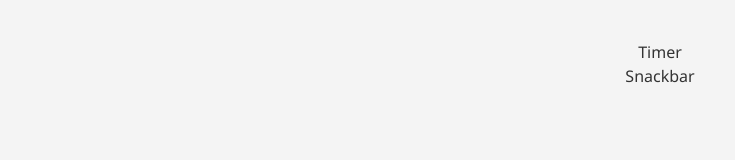
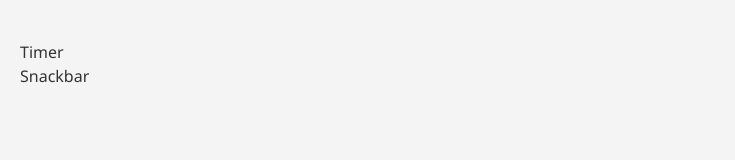
Before and after one commit to Dmitry-Zinchenko89/goit-js-hw-10, a plain HTML site: page index.html in a window 1280 px wide. Shown: the top 160 px of the page, without its empty margins (0-735 px from the left). Drawn offline with Linux system fonts and the light colour scheme.

Commit message:
Deploying to gh-pages from @ Dmitry-Zinchenko89/goit-js-hw-10@1738462d7d82f7bcb504e9e6d3e387793703bbed 🚀

```diff
--- a/index.html
+++ b/index.html
@@ -9,21 +9,7 @@
     <link rel="stylesheet" crossorigin href="/goit-js-hw-10/assets/styles-eHAHohSz.css">
   </head>
   <body>
-    <header>
-  <div class="container">
-    <nav>
-      <ul>
-        <li>
-          <a href="../1-timer.html">Timer</a>
-        </li>
-
-        <li>
-          <a href="../2-snackbar.html">Snackbar</a>
-        </li>
-      </ul>
-    </nav>
-  </div>
-</header>
-
+    <a href="./1-timer.html">Timer</a>
+    <a href="./2-snackbar.html">Snackbar</a>
   </body>
 </html>
```
